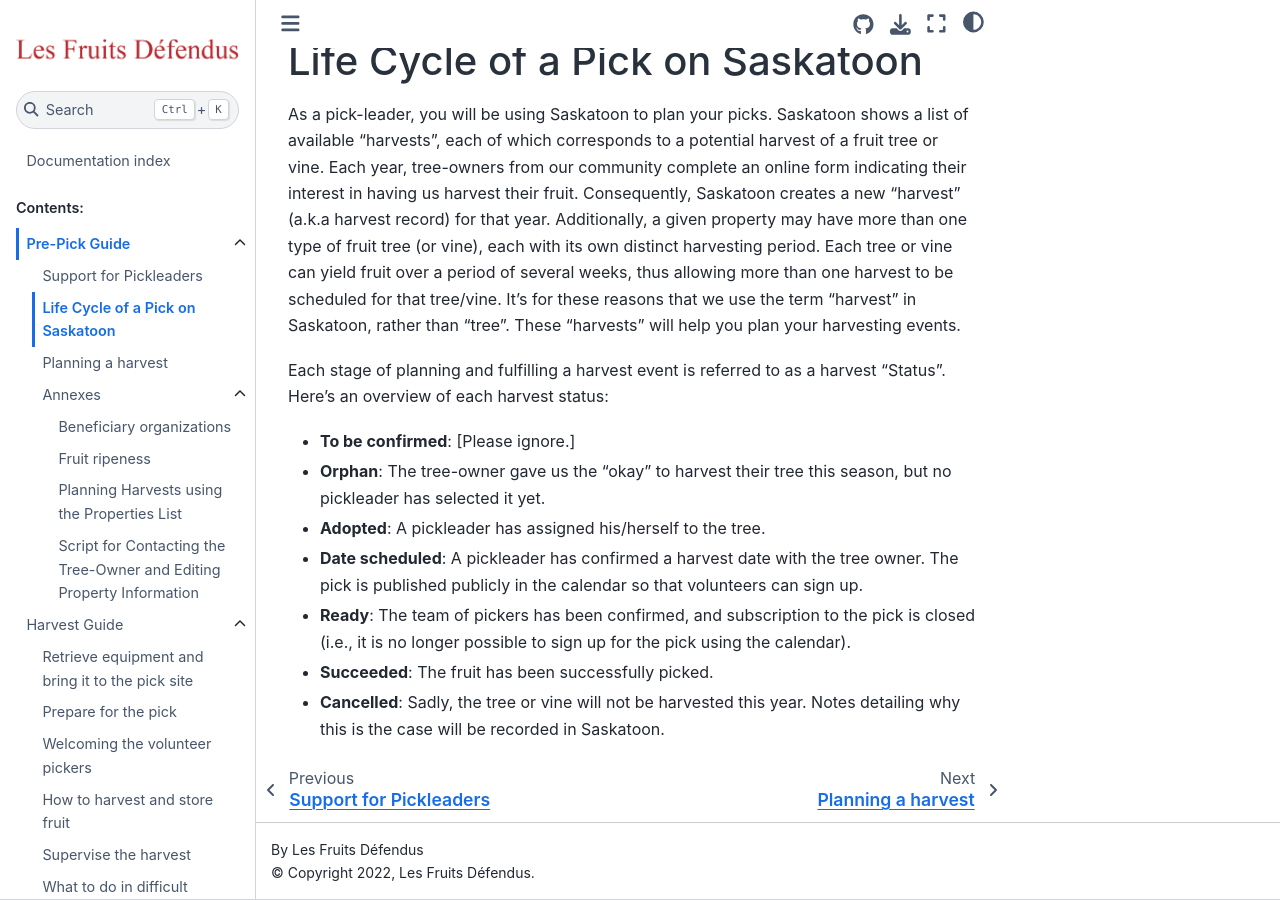
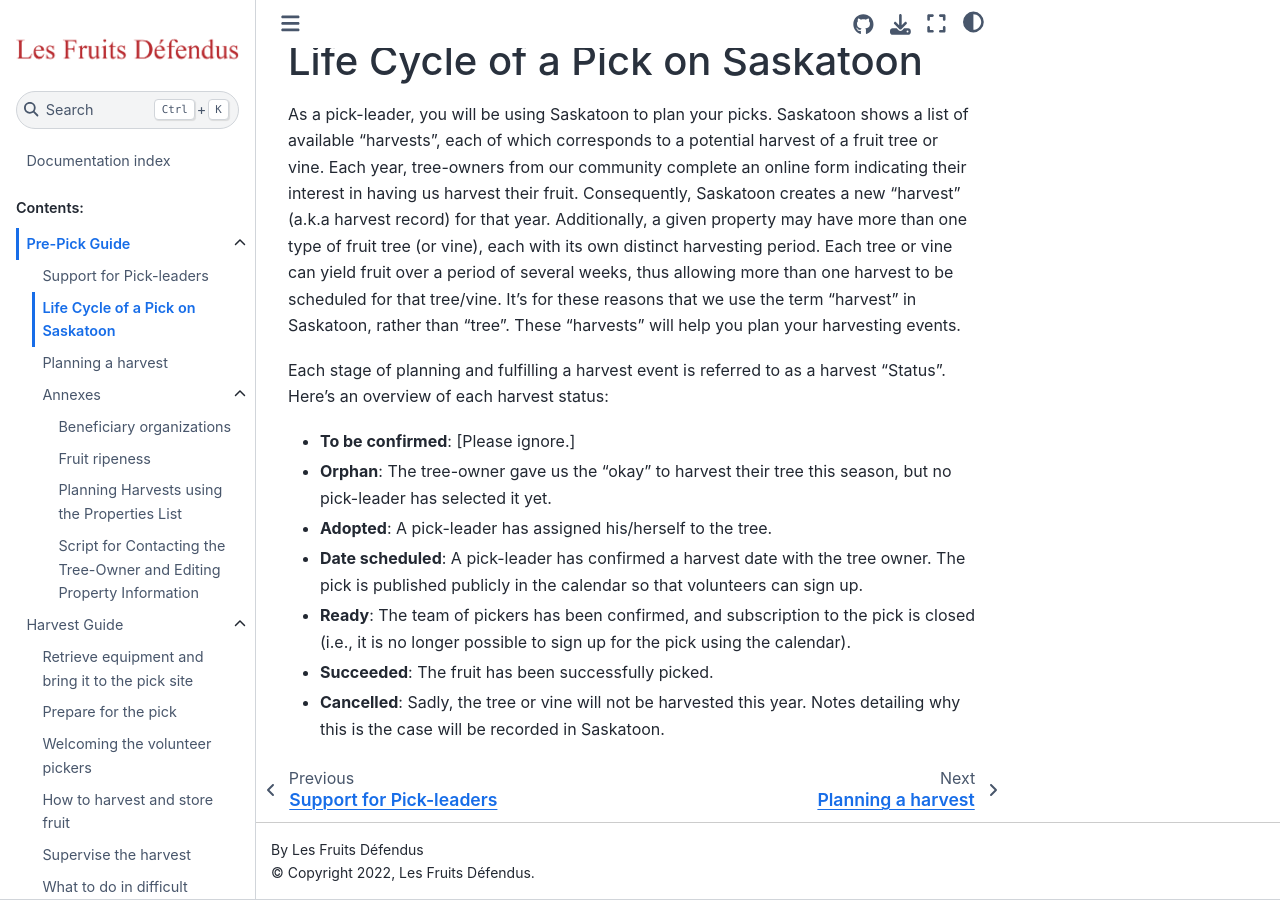
Before and after one commit to LesFruitsDefendus/guides, a Sphinx documentation site: the page built from docs/source/pre-pick-guide/life-cycle-of-a-pick-on-saskatoon.md, in a window 1280 px wide and 900 px high, scrolled down 82 px. Built offline with Sphinx 7.4.7 and the Sphinx Book theme 1.1.4, drawn with Linux system fonts in a browser that asks for light colours.

Commit message:
Do not write pickleaders but pick-leaders.

```diff
--- a/docs/source/harvest-guide/index.rst
+++ b/docs/source/harvest-guide/index.rst
@@ -1,7 +1,7 @@
 Harvest Guide
 =============
 
-Pickleaders represent the values of the collective and therefore we ask that your actions reflect the values of the project.
+Pick-leaders represent the values of the collective and therefore we ask that your actions reflect the values of the project.
 
 .. toctree::
    :maxdepth: 3
--- a/docs/source/index.rst
+++ b/docs/source/index.rst
@@ -9,7 +9,7 @@
 This is Les Fruits Défendus main documentation.
 
 It includes documentation about the Saskatoon harvest management system
-as well as pickleaders harvest guides.
+as well as pick-leaders harvest guides.
 
 More infos on Les Fruits Défendus
 ---------------------------------
--- a/docs/source/pre-pick-guide/index.rst
+++ b/docs/source/pre-pick-guide/index.rst
@@ -1,7 +1,7 @@
 Pre-Pick Guide
 ==============
 
-Pickleaders represent the values of the collective and therefore we ask that your actions reflect the values of the project.
+Pick-leaders represent the values of the collective and therefore we ask that your actions reflect the values of the project.
 
 .. toctree::
    :maxdepth: 3
--- a/docs/source/pre-pick-guide/life-cycle-of-a-pick-on-saskatoon.md
+++ b/docs/source/pre-pick-guide/life-cycle-of-a-pick-on-saskatoon.md
@@ -6,9 +6,9 @@
 Each stage of planning and fulfilling a harvest event is referred to as a harvest “Status”. Here’s an overview of each harvest status:
 
 - **To be confirmed**: [Please ignore.]
-- **Orphan**: The tree-owner gave us the “okay” to harvest their tree this season, but no pickleader has selected it yet.
-- **Adopted**: A pickleader has assigned his/herself to the tree.
-- **Date scheduled**: A pickleader has confirmed a harvest date with the tree owner. The pick is published publicly in the calendar so that volunteers can sign up.
+- **Orphan**: The tree-owner gave us the “okay” to harvest their tree this season, but no pick-leader has selected it yet.
+- **Adopted**: A pick-leader has assigned his/herself to the tree.
+- **Date scheduled**: A pick-leader has confirmed a harvest date with the tree owner. The pick is published publicly in the calendar so that volunteers can sign up.
 - **Ready**: The team of pickers has been confirmed, and subscription to the pick is closed (i.e., it is no longer possible to sign up for the pick using the calendar).
 - **Succeeded**: The fruit has been successfully picked.
 - **Cancelled**: Sadly, the tree or vine will not be harvested this year. Notes detailing why this is the case will be recorded in Saskatoon.
--- a/docs/source/pre-pick-guide/support-for-pickleaders.md
+++ b/docs/source/pre-pick-guide/support-for-pickleaders.md
@@ -1 +1 @@
-# Support for Pickleaders
+# Support for Pick-leaders
--- a/docs/source/spelling_wordlist.txt
+++ b/docs/source/spelling_wordlist.txt
@@ -1,5 +1,4 @@
 Défendus
-pickleaders
 Saskatoon
 Pre
 infos
--- a/setup.cfg
+++ b/setup.cfg
@@ -1,5 +1,5 @@
 [metadata]
-name        = Les Fruits Défendus pickleaders and Saskatoon users guides
+name        = Les Fruits Défendus pick-leaders and Saskatoon users guides
 author      = Les Fruits Défendus
 license     = Creative Commons Attribution ShareAlike 3.0 Unported License (CC BY-SA)
 
```
Also changed, not shown: README.md (+1 -1 lines).
